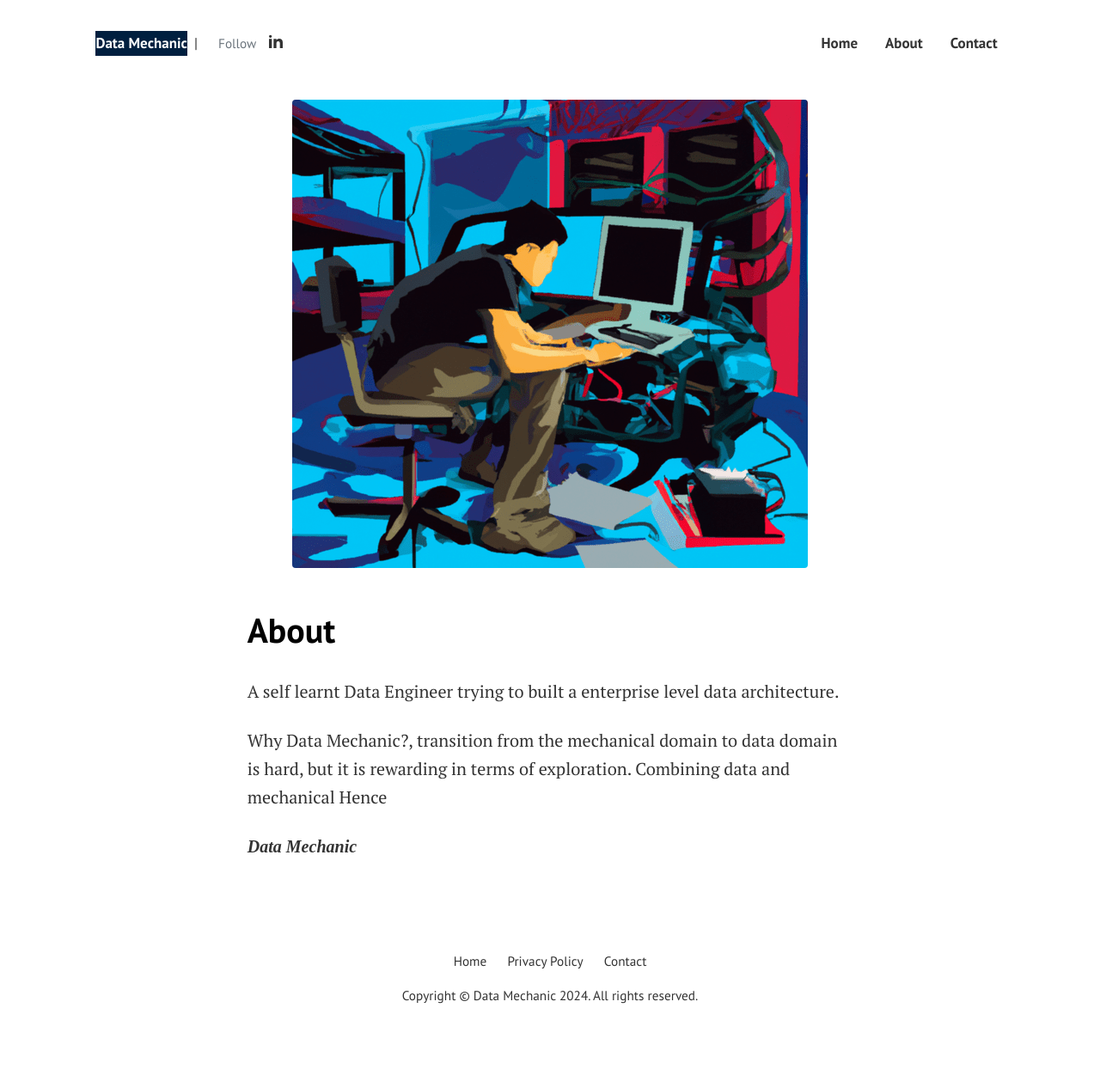
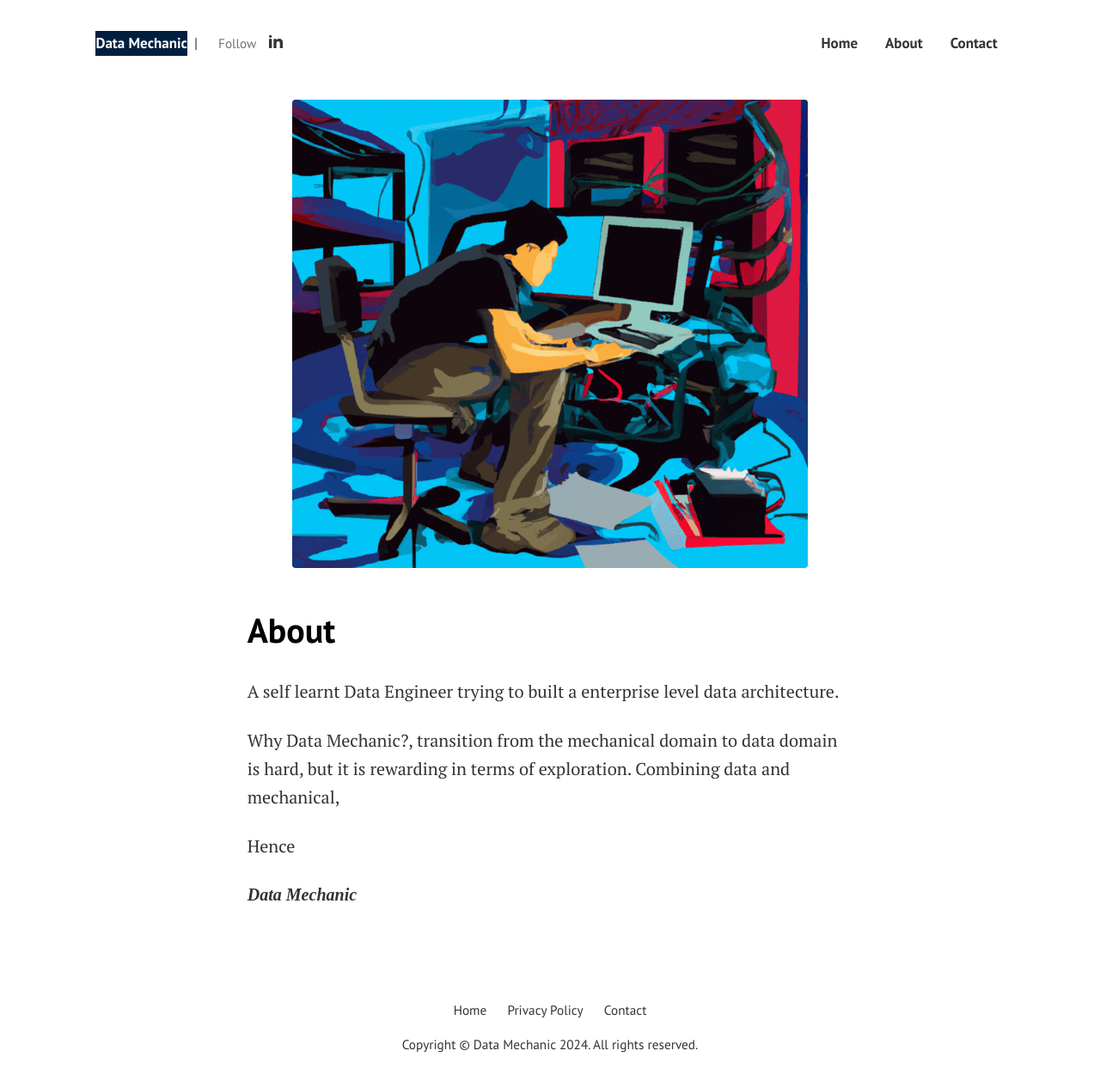
Before and after one commit to pradeap/dev-data-mechanic-website, a Jekyll site: the page built from pages/about.md, in a window 1280 px wide and 1258 px high. Shown: the whole window at 86% size. Built offline with Jekyll 4.4.1, drawn with Linux system fonts in a browser that asks for light colours.

```diff
--- a/pages/about.md
+++ b/pages/about.md
@@ -15,7 +15,9 @@ image: assets/images/about.png
 
 A self learnt Data Engineer trying to built a enterprise level data architecture.
 
-Why Data Mechanic?, transition from the mechanical domain to data domain is hard, but it is rewarding in terms of exploration. Combining data and mechanical Hence
+Why Data Mechanic?, transition from the mechanical domain to data domain is hard, but it is rewarding in terms of exploration. Combining data and mechanical,
+
+Hence
 
 <span class="catchy-text">Data Mechanic</span>
 
```
